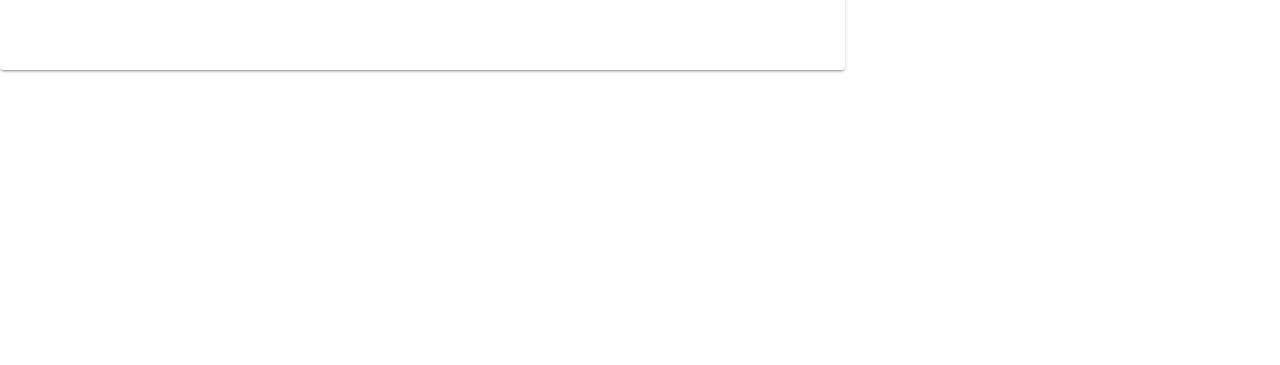
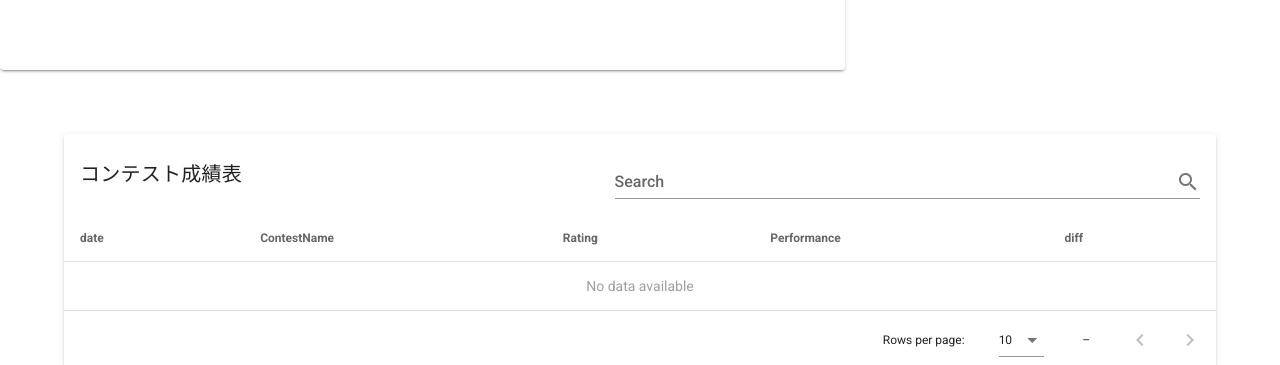
Before and after one commit to edamame8888/atcoder-graph-tool, a Vue app: page / in a window 1280 px wide. Shown: the part 739-1104 px from the top of the page. Before the commit the page ends 821 px from the top, so only its background shows below. Built offline with nearby package versions, Linux system fonts and the light colour scheme; what highcharts-vue would draw is missing.

Commit message:
Create Rating Table

```diff
--- a/src/App.vue
+++ b/src/App.vue
@@ -33,9 +33,7 @@
             <v-card class="mx-auto">
               <v-card-title class="justify-center">{{currentUser}}</v-card-title>
               <v-responsive :aspect-ratio="16/9">
-                  <RatingGraph
-                    :userData="userData"
-                  />
+                <RatingGraph/>
               </v-responsive>
             </v-card>
           </v-content>
@@ -51,7 +49,10 @@
         </v-col>
       </v-row>
     </v-content>
-
+    <v-content>
+      <!-- レーティングテーブル -->
+      <RatingTable/>
+    </v-content>
   </v-app>
 </template>
 
@@ -59,6 +60,7 @@
 import RatingGraph from './components/RatingGraph.vue'
 import Form from './components/Form.vue'
 import ParamForm from './components/ParametersForm'
+import RatingTable from './components/RatingTable'
 
 export default {
   name: 'App',
@@ -66,6 +68,7 @@ export default {
     RatingGraph,
     Form,
     ParamForm,
+    RatingTable,
   },
   computed: {
     currentUser() {
--- a/src/components/Form.vue
+++ b/src/components/Form.vue
@@ -118,6 +118,6 @@ export default {
         });
     }
   },
-  props: ['userData']
+  // props: ['userData']
 }
 </script>
--- /dev/null
+++ b/src/components/RatingTable.vue
@@ -0,0 +1,122 @@
+<template>
+
+  <v-card
+    class="mx-auto"
+    max-width="90%"
+  >
+     <v-card-title>
+      コンテスト成績表
+      <v-spacer></v-spacer>
+      <v-text-field
+        v-model="search"
+        append-icon="search"
+        label="Search"
+        single-line
+        hide-details
+      ></v-text-field>
+    </v-card-title>
+    <v-data-table
+      :headers="headers"
+      :items="contest_data"
+      :custom-sort="customSort"
+      :search="search"
+    >
+        <template v-slot:item.x="{ item }">
+            <td>{{ item.x.toLocaleString() }}</td>
+        </template>
+
+        <template v-slot:item.contestName="{ item }">
+            <td> <a :href='item.url'>{{ item.contestName }}</a></td>
+        </template>
+
+        <template v-slot:item.y="{ item }">
+            <td :style='getRatingColor(item.y)'>{{item.y}}</td>
+        </template>
+
+        <template v-slot:item.pref="{ item }">
+            <td :style="getRatingColor(item.pref)">{{item.pref}}</td>
+        </template>
+
+        <template v-slot:item.diff="{ item }">
+            <td v-if="item.diff >= 0" :style="getNumColor(item.diff)">+{{item.diff}}</td>
+            <td v-else :style="getNumColor(item.diff)">{{item.diff}}</td>
+        </template>
+
+    </v-data-table>
+  </v-card>
+</template>
+
+<script>
+
+export default {
+  data () {
+    return {
+      contest_data: [],
+      search: '',
+      headers: [
+        { text: 'date', sortable: true, value: 'x'},
+        { text: 'ContestName', sortable: true, value: 'contestName' },
+        { text: 'Rating', sortable: true, value: 'y' },
+        { text: 'Performance', sortable: true, value: 'pref' },
+        { text: 'diff', sortable: true, value: 'diff' },
+      ],
+    }
+  },
+  computed: {
+    contestsData: function () {
+      return this.$store.state.contestsData
+    },
+  },
+  watch: {
+    contestsData() {
+      this.contest_data = this.contestsData;
+    }
+  },
+  methods: {
+    getRatingColor (rating) {
+        if (rating < 400) {
+            return 'color:#757575'
+        } else if (rating < 800) {
+            return 'color:#7b3d00'
+        } else if (rating < 1200) {
+            return 'color:#007b00'
+        } else if (rating < 1600) {
+            return 'color:#00baba'
+        } else if (rating < 2000) {
+            return 'color:#0000f7'
+        } else if (rating < 2400) {
+            return 'color:#baba00'
+        } else if (rating < 2800) {
+            return 'color:#f67b00'
+        } else {
+            return 'color:#f60000'
+        }
+    },
+    getNumColor (num) {
+        if (num >= 0) {
+            return 'color:#E53935'
+        } else  {
+            return 'color:#536DFE'
+        }
+    },
+    customSort(items, index, isDescending) {
+        items.sort((a, b) => {
+            if (index[0] === "x") {
+                if (isDescending[0]) {
+                    return b[index].getTime() > a[index].getTime() ? -1 : 1
+                } else {
+                    return a[index].getTime() > b[index].getTime() ? -1 : 1
+                }
+            } else {
+                if (!isDescending[0]) {
+                    return b[index] > a[index] ? -1 : 1
+                } else {
+                    return a[index] > b[index] ? -1 : 1
+                }
+            }
+        });
+        return items;
+    },
+  },
+}
+</script>
```
Also changed, not shown: src/assets/Twitter_Social_Icon_Circle_Color.png (added). Lines whose indentation alone changed are shown as unchanged.
